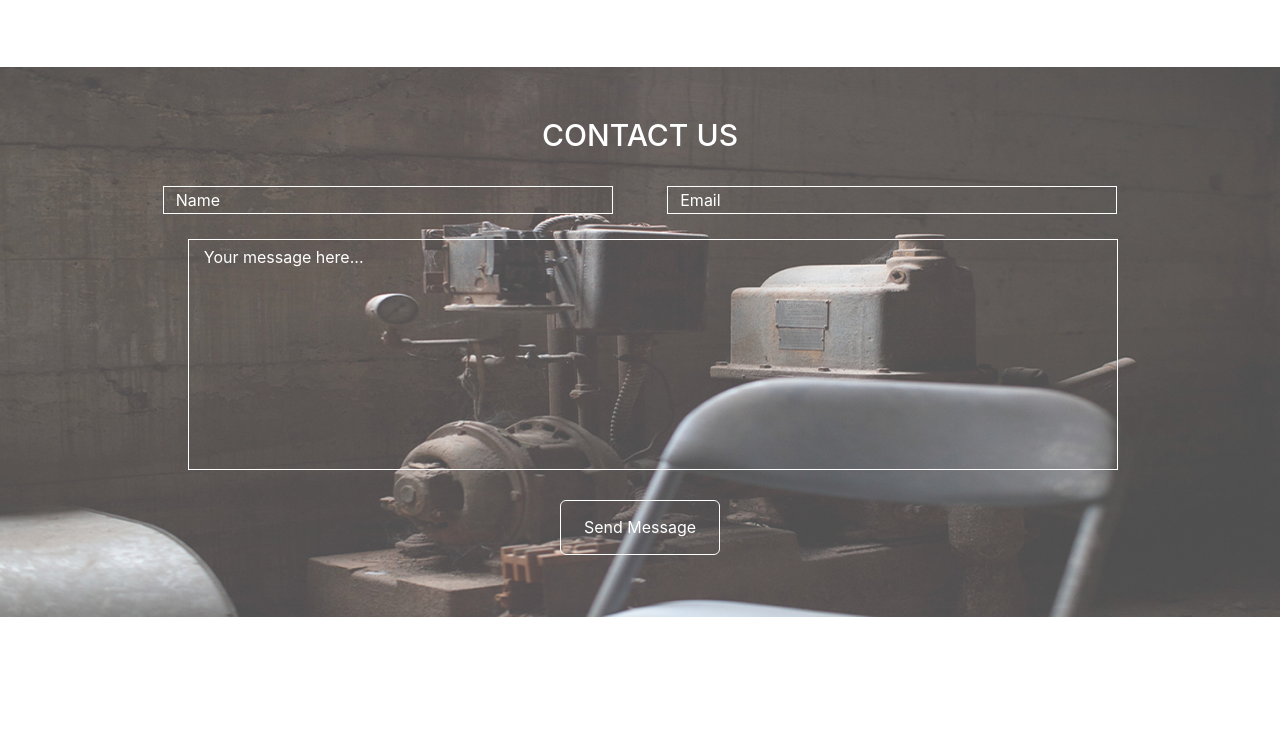
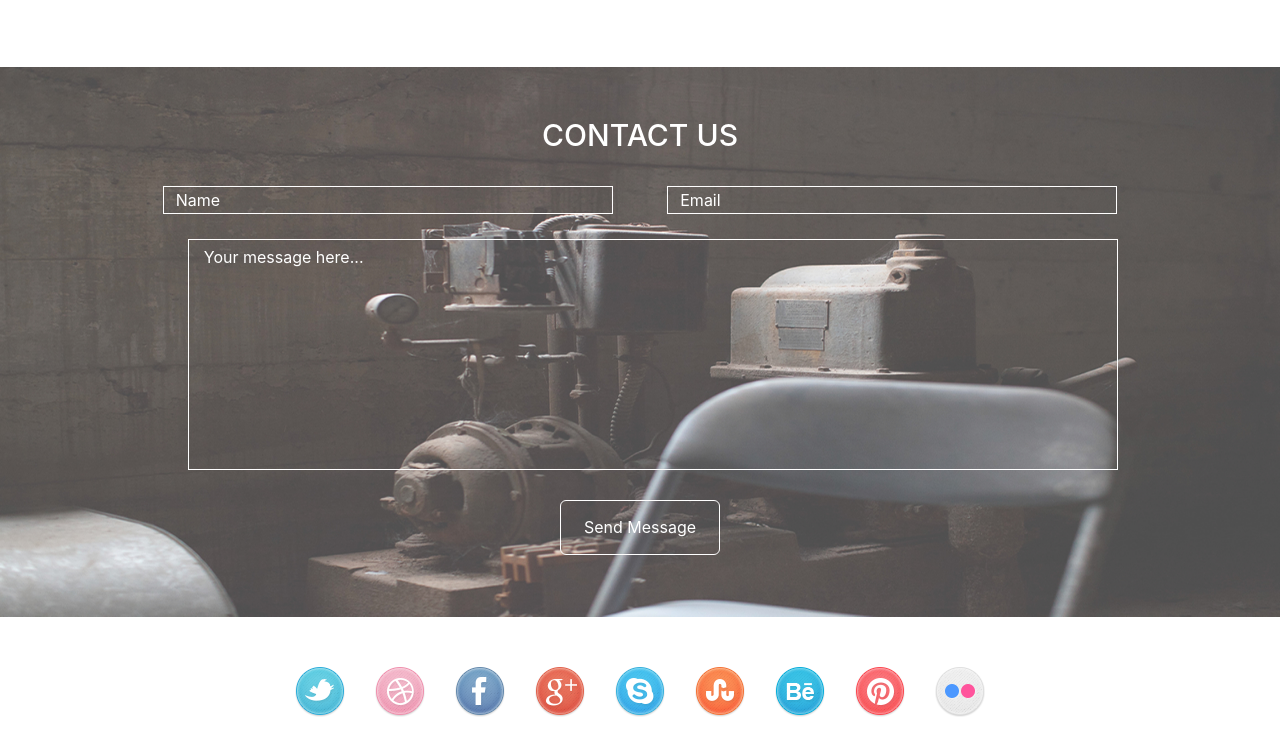
Before and after one commit to andreassenmarvin/Delani-Studio, a plain HTML site: page index.html in a window 1280 px wide. Shown: the part 2219-2951 px from the top of the page. Before the commit the page ends 2836 px from the top, so only its background shows below. Drawn offline with nearby package versions, Linux system fonts and the light colour scheme.

Commit message:
Add social media icons

```diff
--- a/css/styles.css
+++ b/css/styles.css
@@ -254,6 +254,16 @@ input::placeholder{
     background-color: black;
     border: 1px solid transparent;
     border-radius: 6px;
+}
+
+.social-icons{
+    margin-top: 35px;
+    display: flex;
+    justify-content:center;
+}
+
+.icon{
+    padding: 15px;
 }
 
 
--- a/index.html
+++ b/index.html
@@ -132,6 +132,18 @@
                 </div>
             <img src="assets/backgrounds/c_image.jpg" alt="background image" class="img-fluid contact-bg">
         </div>
+
+        <div class="social-icons">
+            <img src="assets/social_icons/twitter.png" alt="twitter icon" class="icon">
+            <img src="assets/social_icons/dribble.png" alt="dribble-icon" class="icon">
+            <img src="assets/social_icons/facebook.png" alt="facebook-icon" class="icon">
+            <img src="assets/social_icons/g_plus.png" alt="googleplus icon" class="icon">
+            <img src="assets/social_icons/skype.png" alt="skype icon" class="icon">
+            <img src="assets/social_icons/stumble_upon.png" alt="stumble_upon icon" class="icon">
+            <img src="assets/social_icons/behance.png" alt="behance icon" class="icon">
+            <img src="assets/social_icons/pinterest.png" alt="pinterest icon" class="icon">
+            <img src="assets/social_icons/flickr.png" alt="flickr icon" class="icon">
+        </div>
     <script src="https://code.jquery.com/jquery-3.6.0.js"integrity="sha256-H+K7U5CnXl1h5ywQfKtSj8PCmoN9aaq30gDh27Xc0jk="crossorigin="anonymous"></script>
    <script src="js/script.js"></script>
 </body>
```
Also changed, not shown: 1 other file.
